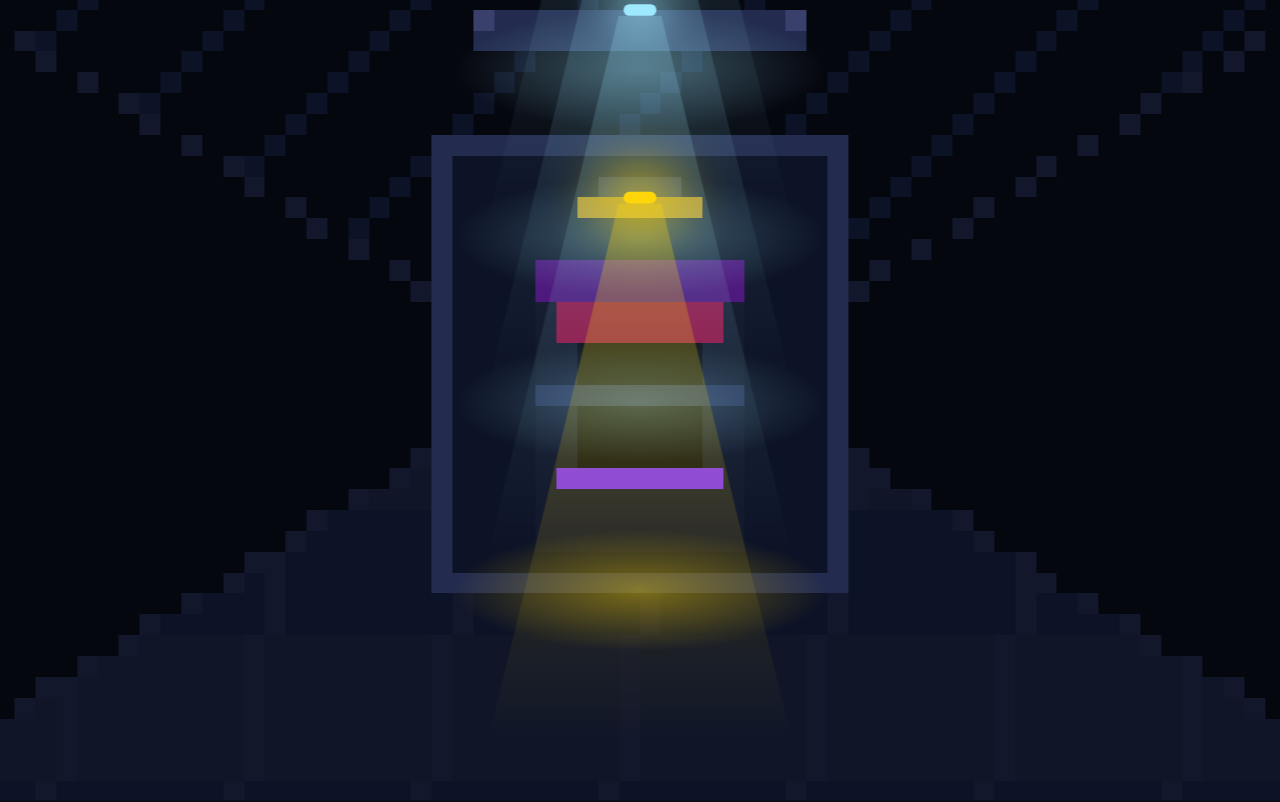
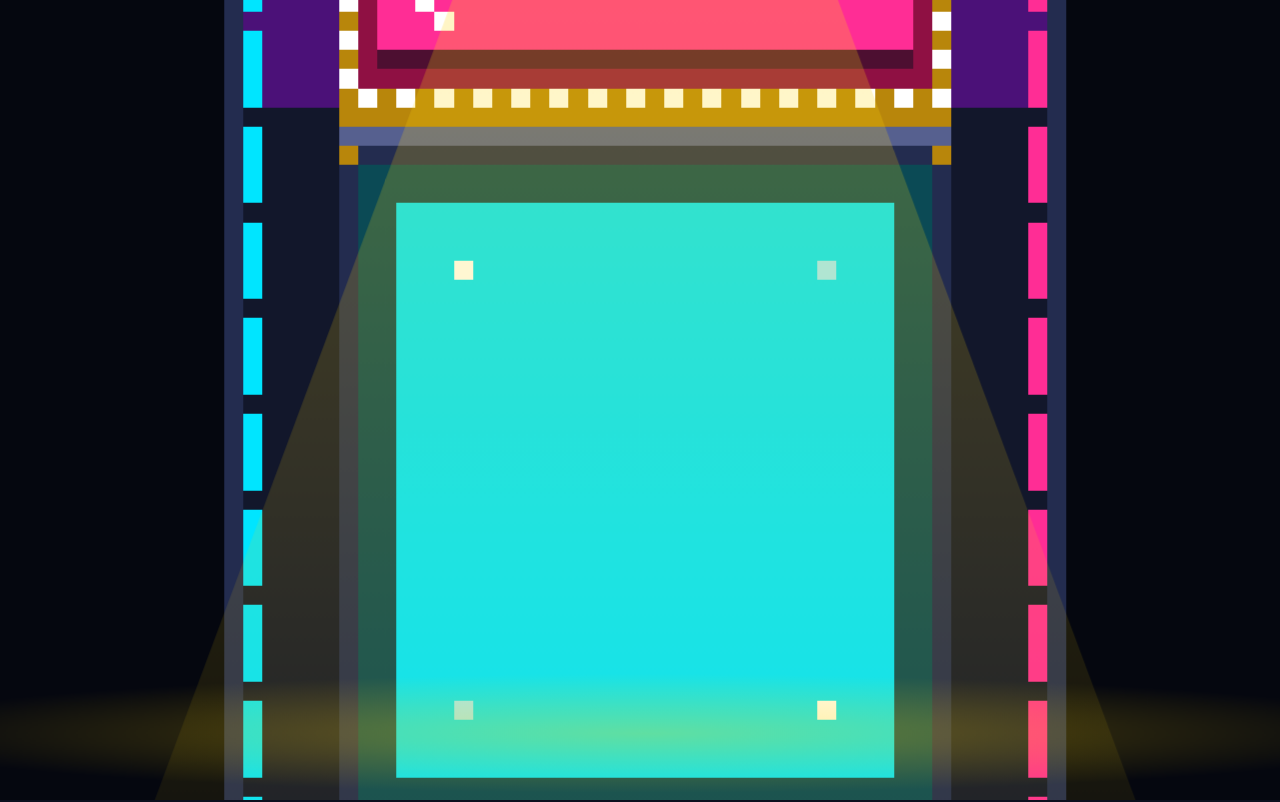
Before and after one commit to AbnerFlores27/QuizAF-demo, a website: page public/index.html in a window 1280 px wide. Shown: the top 802 px of the page. Drawn offline with Linux system fonts and the light colour scheme; no server answers.

Commit message:
The ominous machine intro: ONE arcade machine alone in a pitch-black void - a gold lamp snaps on above it, the marquee and neon wake up piece by piece, the camera creeps toward the screen as it glows alive, then fades into the arcade show (replaces the hallway corridor per Abner's feedback). pixels.js and the hero machine untouched.

```diff
--- a/public/arcade.css
+++ b/public/arcade.css
@@ -831,11 +831,11 @@ body {
 .mark-wrong { color: #ff2d95; text-shadow: 0 0 8px rgba(255, 45, 149, 0.8); }
 
 
-/* ---- v12: THE HALLWAY INTRO ----
-   A dark walk-in corridor plays once before the arcade show: the
-   ceiling lights flick on one by one, the camera pushes forward, and
-   the last light is the gold lamp above the hero machine. ENTER (or
-   clicking the hallway) skips straight to the game. */
+/* ---- v12: THE OMINOUS MACHINE INTRO ----
+   One arcade machine alone in a pitch-black void. A single gold lamp
+   hangs above it; as the intro plays the machine wakes up piece by
+   piece (lamp, marquee, neon, screen) while the camera creeps in.
+   ENTER (or clicking the intro) skips straight to the game. */
 .hallway {
   position: absolute;
   inset: 0;
@@ -847,12 +847,15 @@ body {
 .hallway.fade { opacity: 0; transition: opacity 600ms ease; }
 .hallway-scene { position: absolute; inset: 0; }
 .hallway canvas { position: absolute; image-rendering: pixelated; }
+
+/* The gold lamp: a small fixture whose cone of light is sized to the
+   machine by arcade.js (custom properties carry the sizes). */
 .hall-light {
   position: absolute;
-  width: 14px;
-  height: 5px;
+  width: 16px;
+  height: 6px;
   border-radius: 3px;
-  background: #9fe9ff;
+  background: #ffd60a;
   opacity: 0;
   transform: translate(-50%, -50%);
   pointer-events: none;
@@ -862,36 +865,28 @@ body {
   position: absolute;
   left: 50%;
   top: 100%;
-  width: 130px;
-  height: 230px;
+  width: var(--cone-w, 130px);
+  height: var(--cone-h, 240px);
   transform: translateX(-50%);
-  background: linear-gradient(rgba(159, 233, 255, 0.22), rgba(159, 233, 255, 0));
+  background: linear-gradient(rgba(255, 214, 10, 0.3), rgba(255, 214, 10, 0));
   clip-path: polygon(43% 0, 57% 0, 100% 100%, 0 100%);
 }
 .hall-light::after {
   content: "";
   position: absolute;
   left: 50%;
-  top: 170px;
-  width: 160px;
-  height: 52px;
+  top: var(--pool-y, 170px);
+  width: var(--pool-w, 160px);
+  height: 56px;
   transform: translate(-50%, -50%);
   border-radius: 50%;
-  background: radial-gradient(rgba(159, 233, 255, 0.28), rgba(159, 233, 255, 0) 70%);
+  background: radial-gradient(rgba(255, 214, 10, 0.32), rgba(255, 214, 10, 0) 70%);
 }
 .hall-light.on {
   opacity: 1;
-  box-shadow: 0 0 18px 6px rgba(159, 233, 255, 0.65);
+  box-shadow: 0 0 24px 9px rgba(255, 214, 10, 0.8);
   animation: hall-flick 0.4s steps(2, jump-none) 2;
 }
-.hall-light.gold { background: #ffd60a; }
-.hall-light.gold::before {
-  background: linear-gradient(rgba(255, 214, 10, 0.3), rgba(255, 214, 10, 0));
-}
-.hall-light.gold::after {
-  background: radial-gradient(rgba(255, 214, 10, 0.4), rgba(255, 214, 10, 0) 70%);
-}
-.hall-light.gold.on { box-shadow: 0 0 24px 9px rgba(255, 214, 10, 0.8); }
 @keyframes hall-flick {
   0% { opacity: 1; }
   50% { opacity: 0.2; }
--- a/public/arcade.js
+++ b/public/arcade.js
@@ -55,60 +55,175 @@ async function fetchPlayer() {
   }
 }
 
-// ---- THE HALLWAY INTRO ART (v12) ----
-// The dark walk-in corridor that plays before the arcade show: a
-// pitch-dark hallway whose lights flick on as you move forward, and
-// the last light is the gold lamp above the hero machine. It is its
-// own little pixel-art world (160x90 cells, same size as the classic
-// room window) - pixels.js and the machine stay untouched.
-function buildHallway() {
+// ---- THE OMINOUS MACHINE INTRO ART (v12) ----
+// The intro before the arcade show: ONE arcade machine, alone in a
+// pitch-black void. A single gold lamp hangs above it, and as the
+// camera creeps forward the machine wakes up piece by piece - the
+// lamp, the marquee, the neon trim, and finally the screen. It is its
+// own little pixel-art world (160x90 cells); pixels.js and the real
+// hero machine stay untouched. stage 0 = dead silhouette ... 4 = awake.
+function buildOminous(stage) {
   const g = makeGrid(160, 90);
 
-  // Pitch black everywhere.
+  // The void: pitch black everywhere.
   g.rect(0, 0, 160, 90, "k");
 
-  // The corridor: rows converge on the doorway at the far end.
-  for (let y = 0; y < 90; y++) {
-    const d = Math.abs(y - 45) / 45; // 0 at the far end
-    const hw = Math.round(4 + 74 * d); // half-width of the corridor
-    for (let x = 80 - hw; x < 80 + hw; x++) {
-      let ch;
-      if (y < 45) {
-        ch = (x + y) % 8 === 0 ? "d" : "k"; // ceiling panels
-      } else {
-        const row = Math.floor(d * 7);
-        ch = (x + row) % 9 === 0 ? "K" : row % 2 === 0 ? "f" : "d"; // floor tiles
-      }
-      g.set(x, y, ch);
-    }
-    // Baseboard edges where the floor meets the walls.
-    g.set(80 - hw, y, "K");
-    g.set(80 + hw - 1, y, "K");
+  // A whisper of a floor, so the machine is not floating in nothing.
+  g.rect(0, 85, 160, 5, "d");
+  for (let x = 0; x < 160; x += 4) g.set(x, 85, "f");
+
+  const X = 58; // the machine: 44 cells wide, centered in the void
+  const Y = 20;
+
+  // Cabinet body: near-black, with steel edges that barely catch light.
+  g.rect(X, Y, 44, 64, "K");
+  g.rect(X, Y, 44, 14, "u");      // deep violet crown
+  g.rect(X, Y, 1, 64, "S");       // left edge
+  g.rect(X + 43, Y, 1, 64, "S");  // right edge
+  g.rect(X, Y, 44, 1, "S");      // top edge
+  g.rect(X, Y + 63, 44, 1, "S");  // bottom edge
+
+  // Stage 1 - the lamp above finds the machine: chrome highlights.
+  if (stage >= 1) {
+    g.rect(X, Y, 44, 1, "l");
+    g.set(X + 3, Y + 1, "l");
+    g.set(X + 40, Y + 1, "l");
   }
 
-  // Dark ceiling fixtures, waiting for their lights.
-  for (const ly of [12, 20, 28]) {
-    g.rect(72, ly, 16, 2, "S");
-    g.set(72, ly, "s");
-    g.set(87, ly, "s");
+  // The gold lamp fixture hanging above the machine.
+  g.rect(76, 11, 8, 1, "S");
+  g.rect(77, 12, 6, 1, "o");
+  if (stage >= 1) g.rect(77, 13, 6, 1, "y");
+
+  // Bulb strip under the roof: dead until the neon wakes (stage 3).
+  g.rect(X + 6, Y + 2, 32, 2, "S");
+  if (stage >= 3) {
+    const bulb = ["y", "c", "p", "g"];
+    for (let i = 0; i < 32; i++) {
+      g.set(X + 6 + i, Y + 2, bulb[i % 4]);
+      g.set(X + 6 + i, Y + 3, i % 2 === 0 ? "w" : "s");
+    }
   }
 
-  // The doorway at the end: a steel frame opening into the arcade.
-  g.rect(70, 34, 20, 22, "S");
-  g.rect(71, 35, 18, 20, "d");
+  // Marquee: a deep red frame with a dead-black interior.
+  g.rect(X + 6, Y + 5, 32, 9, "r");
+  g.rect(X + 8, Y + 7, 28, 5, "k");
+  if (stage >= 2) {
+    // The marquee flickers alive: neon pink with shine glints.
+    g.rect(X + 8, Y + 7, 28, 5, "p");
+    g.rect(X + 8, Y + 7, 28, 1, "m");
+    g.rect(X + 8, Y + 11, 28, 1, "P");
+    g.set(X + 9, Y + 7, "w");
+    g.set(X + 10, Y + 8, "w");
+    g.set(X + 11, Y + 9, "w");
+  }
+  if (stage >= 3) {
+    // A bulb chase all around the marquee frame + a gold trim.
+    for (let x = X + 6; x < X + 38; x++) {
+      g.set(x, Y + 5, (x - X) % 2 === 0 ? "w" : "o");
+      g.set(x, Y + 13, (x - X) % 2 === 0 ? "o" : "w");
+    }
+    for (let y = Y + 6; y < Y + 13; y++) {
+      g.set(X + 6, y, (y - Y) % 2 === 0 ? "w" : "o");
+      g.set(X + 37, y, (y - Y) % 2 === 0 ? "o" : "w");
+    }
+    g.rect(X + 6, Y + 14, 32, 1, "o");
+  }
 
-  // The gold lamp fixture above the hero machine (lights up last).
-  g.rect(78, 36, 4, 1, "S");
-  g.rect(77, 37, 6, 1, "o");
+  // Screen bezel: chrome top lip, steel frame, dead-black screen.
+  g.rect(X + 6, Y + 15, 32, 1, stage >= 1 ? "l" : "s");
+  g.rect(X + 6, Y + 16, 32, 36, "S");
+  g.rect(X + 7, Y + 17, 30, 34, "k");
+  if (stage >= 4) {
+    // The screen wakes: a cold cyan glow breathing in the dark.
+    g.rect(X + 7, Y + 17, 30, 34, "C");
+    g.rect(X + 9, Y + 19, 26, 30, "c");
+    g.set(X + 12, Y + 22, "w");
+    g.set(X + 31, Y + 22, "x");
+    g.set(X + 12, Y + 45, "x");
+    g.set(X + 31, Y + 45, "w");
+  }
+  if (stage >= 3) {
+    // Gold rivets on the bezel corners.
+    g.set(X + 6, Y + 16, "o");
+    g.set(X + 37, Y + 16, "o");
+    g.set(X + 6, Y + 51, "o");
+    g.set(X + 37, Y + 51, "o");
+  }
+  g.rect(X + 6, Y + 52, 32, 1, stage >= 1 ? "l" : "s");
 
-  // The hero machine waiting in the doorway, as a dark silhouette.
-  g.rect(75, 40, 10, 14, "K");
-  g.rect(75, 40, 10, 2, "u");
-  g.rect(76, 42, 8, 2, "r");
-  g.rect(77, 44, 6, 6, "k");
-  g.rect(75, 46, 10, 1, "S");
-  g.rect(76, 50, 8, 4, "K");
-  g.rect(76, 50, 8, 1, "V");
+  // Speaker grille: slanted slashes, dead quiet.
+  for (let i = 0; i < 32; i++) {
+    g.set(X + 6 + i, Y + 53, (i + 53) % 4 < 2 ? "s" : "d");
+  }
+  g.rect(X + 6, Y + 54, 32, 1, "s");
+
+  // Control deck.
+  g.rect(X + 6, Y + 55, 32, 1, stage >= 1 ? "l" : "S");
+  g.rect(X + 6, Y + 56, 32, 4, "S");
+  g.rect(X + 7, Y + 56, 30, 4, "d");
+
+  // Stage 3 - the controls wake up: joystick, four buttons, neon trim.
+  if (stage >= 3) {
+    g.set(X + 12, Y + 56, "R");
+    g.set(X + 11, Y + 57, "w");
+    g.set(X + 12, Y + 57, "R");
+    g.set(X + 13, Y + 57, "R");
+    g.set(X + 12, Y + 58, "k");
+    g.set(X + 10, Y + 59, "s");
+    g.set(X + 11, Y + 59, "s");
+    g.set(X + 12, Y + 59, "k");
+    g.set(X + 13, Y + 59, "s");
+    g.set(X + 14, Y + 59, "s");
+
+    const buttonXs = [X + 22, X + 26, X + 30, X + 34];
+    const buttonColors = ["B", "c", "p", "y"];
+    const buttonGlows = ["C", "C", "P", "o"];
+    for (let i = 0; i < buttonXs.length; i++) {
+      const bx = buttonXs[i];
+      g.set(bx, Y + 56, "s");
+      g.set(bx - 1, Y + 57, "s");
+      g.set(bx, Y + 57, buttonColors[i]);
+      g.set(bx + 1, Y + 57, "s");
+      g.set(bx, Y + 58, "s");
+      g.set(bx, Y + 59, buttonGlows[i]);
+    }
+
+    // T-molding: a neon tube down each side, with small gaps.
+    for (let y = Y + 1; y < Y + 62; y++) {
+      if (y % 5 !== 4) {
+        g.set(X + 1, y, "c");
+        g.set(X + 42, y, "p");
+      }
+    }
+  }
+
+  // Front panel: violet kick stripes + the gold coin door (stage 3).
+  g.rect(X + 6, Y + 60, 32, 2, "K");
+  if (stage >= 3) {
+    for (let x = X + 6; x < X + 38; x++) {
+      if (x < X + 15 || x > X + 28) {
+        const stripe = (x + 61) % 4;
+        g.set(x, Y + 60, stripe < 2 ? "V" : "u");
+        g.set(x, Y + 61, stripe < 2 ? "u" : "V");
+      }
+    }
+    g.rect(X + 15, Y + 60, 14, 2, "o");
+    g.rect(X + 16, Y + 60, 12, 1, "y");
+    g.rect(X + 16, Y + 61, 12, 1, "o");
+    g.set(X + 19, Y + 60, "w");
+    g.set(X + 24, Y + 60, "w");
+    g.set(X + 19, Y + 61, "k");
+    g.set(X + 24, Y + 61, "k");
+    g.set(X + 21, Y + 61, "k");
+    g.set(X + 22, Y + 61, "k");
+    g.set(X + 7, Y + 61, "g");
+    g.set(X + 36, Y + 61, "r");
+  }
+
+  // Feet, planted on the floor.
+  g.rect(X + 4, Y + 64, 8, 4, "S");
+  g.rect(X + 32, Y + 64, 8, 4, "S");
 
   return g;
 }
@@ -407,11 +522,11 @@ document.addEventListener("DOMContentLoaded", () => {
   let attractTimer = null;
   let shotIndex = 0;
 
-  // ---- THE HALLWAY INTRO ----
-  // Before the arcade show, you walk in from the street: a pitch-dark
-  // hallway. The lights flick on one by one as you move forward, and
-  // the very last light - a gold one - is the lamp above the hero
-  // machine, waiting in the doorway at the end.
+  // ---- THE OMINOUS MACHINE INTRO ----
+  // Before the arcade show, there is just ONE machine, alone in a
+  // pitch-black void, with a single gold lamp hanging above it. As
+  // the camera creeps forward the machine wakes up piece by piece:
+  // the lamp, the marquee, the neon trim, and finally the screen.
   const hallWrap = document.createElement("div");
   hallWrap.className = "hallway";
   const hallScene = document.createElement("div");
@@ -420,28 +535,15 @@ document.addEventListener("DOMContentLoaded", () => {
   hallScene.appendChild(hallCanvas);
   hallWrap.appendChild(hallScene);
   room.appendChild(hallWrap);
-  // Clicking anywhere on the hallway = PRESS ENTER (skip to the game).
+  // Clicking anywhere on the intro = PRESS ENTER (skip to the game).
   hallWrap.addEventListener("click", () => pressStart());
 
-  // The ceiling lights down the hall (t = when each one snaps on).
-  const hallLights = [
-    { x: 80, y: 12, t: 350 },
-    { x: 80, y: 20, t: 1000 },
-    { x: 80, y: 28, t: 1650 },
-  ];
-  // The gold lamp above the hero machine - the last light of all.
-  const hallLamp = { x: 80, y: 37 };
+  // The one light in the darkness: the gold lamp over the machine.
+  const hallLamp = { x: 80, y: 13 };
   let hallwayDone = false;
   const hallTimers = [];
-
-  hallLights.forEach((light) => {
-    const el = document.createElement("div");
-    el.className = "hall-light";
-    hallScene.appendChild(el);
-    light.el = el;
-  });
   const hallLampEl = document.createElement("div");
-  hallLampEl.className = "hall-light gold";
+  hallLampEl.className = "hall-light";
   hallScene.appendChild(hallLampEl);
   hallLamp.el = hallLampEl;
 
@@ -456,7 +558,7 @@ document.addEventListener("DOMContentLoaded", () => {
     attractOn = false;
     clearTimeout(attractTimer);
     hud.classList.add("hidden");
-    // The hallway intro dies with the show (ENTER skips both at once).
+    // The ominous intro dies with the show (ENTER skips both at once).
     hallTimers.forEach(clearTimeout);
     if (hallWrap.parentNode) hallWrap.remove();
     hallwayDone = true;
@@ -492,16 +594,19 @@ document.addEventListener("DOMContentLoaded", () => {
     hallCanvas.style.top = map.offY + "px";
     hallCanvas.style.width = map.drawnW + "px";
     hallCanvas.style.height = map.drawnH + "px";
-    // The camera push aims at the doorway (80, 48) - the machine.
+    // The camera push aims straight at the machine's screen.
     hallScene.style.transformOrigin =
-      (map.offX + (80 / 160) * map.drawnW) + "px " +
-      (map.offY + (48 / 90) * map.drawnH) + "px";
-    hallLights.forEach((light) => {
-      light.el.style.left = map.offX + (light.x / 160) * map.drawnW + "px";
-      light.el.style.top = map.offY + (light.y / 90) * map.drawnH + "px";
-    });
+      (map.offX + (79.5 / 160) * map.drawnW) + "px " +
+      (map.offY + (53 / 90) * map.drawnH) + "px";
+    // Place the gold lamp, sized to the cone of light it throws over
+    // the machine (custom properties reach the CSS cone shapes).
+    const cell = map.drawnW / 160;
     hallLamp.el.style.left = map.offX + (hallLamp.x / 160) * map.drawnW + "px";
     hallLamp.el.style.top = map.offY + (hallLamp.y / 90) * map.drawnH + "px";
+    hallLamp.el.style.setProperty("--cone-h", map.drawnH * (74 / 90) + "px");
+    hallLamp.el.style.setProperty("--cone-w", cell * 64 + "px");
+    hallLamp.el.style.setProperty("--pool-y", map.drawnH * (54 / 90) + "px");
+    hallLamp.el.style.setProperty("--pool-w", cell * 84 + "px");
   }
 
   function endHallway() {
@@ -510,28 +615,38 @@ document.addEventListener("DOMContentLoaded", () => {
     hallTimers.forEach(clearTimeout);
     hallWrap.classList.add("fade");
     hallTimers.push(setTimeout(() => hallWrap.remove(), 650));
-    // The show picks up right where the hallway let you off: the doors.
+    // The show picks up at the front doors of the arcade.
     nextShot();
   }
 
   function playHallway() {
-    renderGrid(hallCanvas, buildHallway(), 8);
+    // Stage 0: a dead machine silhouette in the void.
+    renderGrid(hallCanvas, buildOminous(0), 8);
     sizeHallway();
-    // Lights snap on one after another as you walk in.
-    hallLights.forEach((light, i) => {
-      hallTimers.push(setTimeout(() => {
-        light.el.classList.add("on");
-        playTone(196 + i * 22, 0.05, "square", 0.035);
-      }, light.t));
-    });
-    // Then the camera starts moving, deeper down the hall.
+    // The gold lamp snaps on and finds the machine (chrome glints).
+    hallTimers.push(setTimeout(() => {
+      hallLamp.el.classList.add("on");
+      renderGrid(hallCanvas, buildOminous(1), 8);
+      playTone(196, 0.05, "square", 0.035);
+    }, 350));
+    // The marquee flickers alive.
+    hallTimers.push(setTimeout(() => {
+      renderGrid(hallCanvas, buildOminous(2), 8);
+      playTone(262, 0.05, "square", 0.035);
+    }, 1000));
+    // The neon trim, the buttons and the coin door wake up.
+    hallTimers.push(setTimeout(() => {
+      renderGrid(hallCanvas, buildOminous(3), 8);
+      playTone(330, 0.05, "square", 0.035);
+    }, 1650));
+    // Then the camera starts creeping toward the screen.
     hallTimers.push(setTimeout(() => {
       hallScene.style.transition = "transform 3000ms ease-in";
-      hallScene.style.transform = "scale(2.4)";
+      hallScene.style.transform = "scale(2.2)";
     }, 2100));
-    // The gold lamp above the hero machine snaps on - the last light.
+    // The screen wakes - the machine is alive.
     hallTimers.push(setTimeout(() => {
-      hallLamp.el.classList.add("on");
+      renderGrid(hallCanvas, buildOminous(4), 8);
       playTone(523, 0.1);
       hallTimers.push(setTimeout(() => playTone(784, 0.14), 110));
     }, 3300));
```
